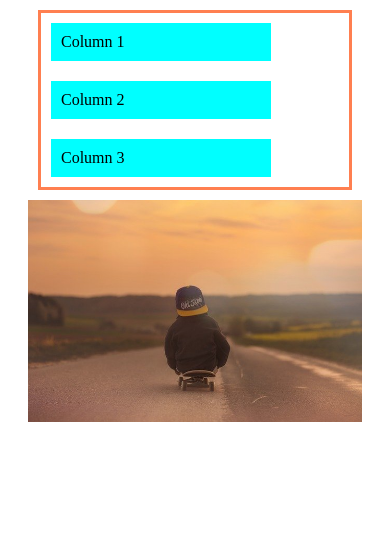
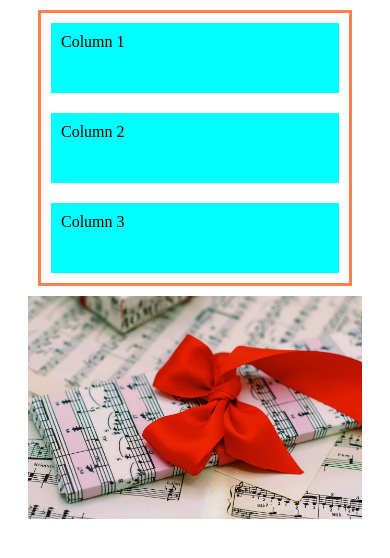
Before and after one commit to engineerErica/my-responsive-media-query-practice, a plain HTML site: page index.html in a window 390 px wide. Drawn offline with Linux system fonts and the light colour scheme.

Commit message:
completed practice

```diff
--- a/index.html
+++ b/index.html
@@ -42,6 +42,20 @@
 
     /*Add your media queries CSS below here */
 
+    @media (max-width: 796px){
+        .image-mobile {
+            display: flex;
+        }
+        .image-full {
+            display: none;
+        }
+        .row {
+            flex-direction: column;
+        }
+        .row div {
+            flex-basis: 50px
+        }
+    }
 
 </style>
 
```
